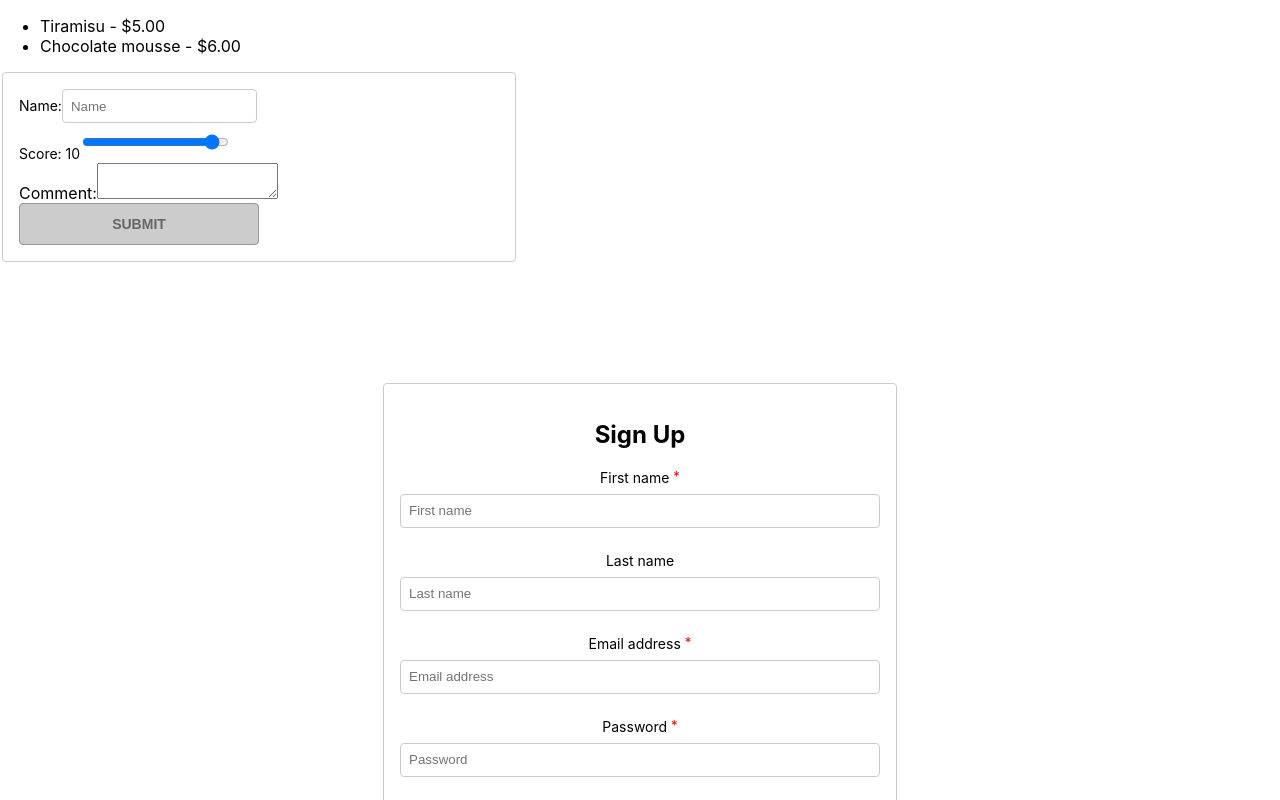
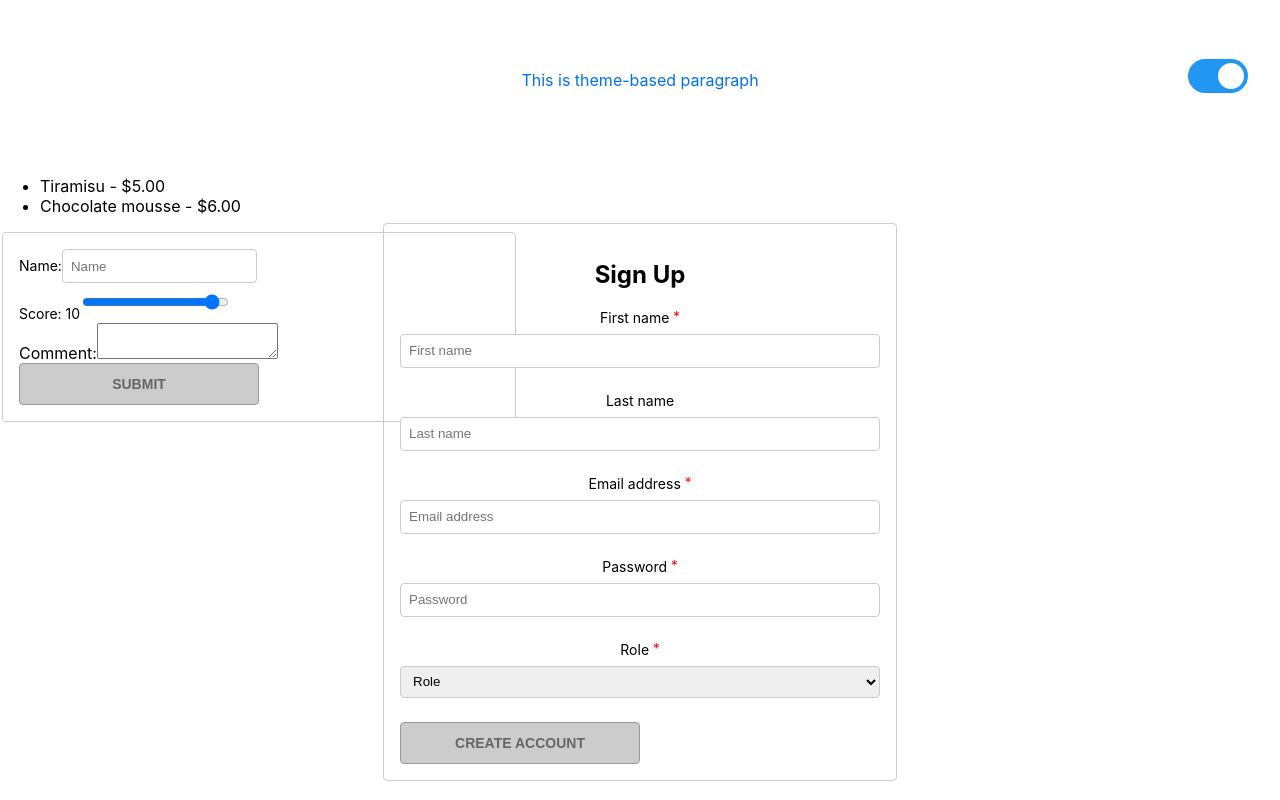
Before and after one commit to yucheuan/MetaCourse, a React (Create React App) app in the folder react-C6/: page / in a window 1280 px wide. Shown: the top 800 px of the page. Built offline with nearby package versions, Linux system fonts and the light colour scheme.

Commit message:
Theme & tokens

```diff
--- a/react-C6/src/App.css
+++ b/react-C6/src/App.css
@@ -40,7 +40,7 @@
 .App {
   display: flex;
   flex: 1;
-  height: 100vh;
+  height: 20vh;
   justify-content: center;
   align-items: center;
 }
@@ -115,3 +115,67 @@ button[disabled] {
   color: #666666;
   cursor: not-allowed;
 }
+
+
+/*Switch CSS code below*/
+.switch {
+    position: absolute;
+    display: inline-block;
+    right: 32px;
+    width: 60px;
+    height: 34px;
+}
+
+/* Hide default HTML checkbox */
+.switch input {
+    opacity: 0;
+    width: 0;
+    height: 0;
+}
+
+/* The slider */
+.slider {
+    position: absolute;
+    cursor: pointer;
+    top: 0;
+    left: 0;
+    right: 0;
+    bottom: 0;
+    background-color: #ccc;
+    -webkit-transition: .4s;
+    transition: .4s;
+}
+
+.slider:before {
+    position: absolute;
+    content: "";
+    height: 26px;
+    width: 26px;
+    left: 4px;
+    bottom: 4px;
+    background-color: white;
+    -webkit-transition: .4s;
+    transition: .4s;
+}
+
+input:checked + .slider {
+    background-color: #2196F3;
+}
+
+input:focus + .slider {
+    box-shadow: 0 0 1px #2196F3;
+}
+
+input:checked + .slider:before {
+    -webkit-transform: translateX(26px);
+    -ms-transform: translateX(26px);
+    transform: translateX(26px);
+}
+
+.slider.round {
+    border-radius: 34px;
+}
+
+.slider.round:before {
+    border-radius: 50%;
+}
--- a/react-C6/src/App.js
+++ b/react-C6/src/App.js
@@ -2,6 +2,9 @@ import logo from './logo.svg';
 import './App.css';
 import Form from './Form';
 import Signup from './Signup';
+import Switch from './Switch';
+import { useTheme } from './ThemeContext';
+import { lightColors, darkColors } from './tokens';
 
 const data = [
   {
@@ -27,6 +30,7 @@ const topDeseserts = data.map(dessert => {
 })
 
 function App() {
+  const { theme } = useTheme();
   const listItems = data.map(dessert => {
     const itemText = `${dessert.title} - ${dessert.price}` //this is in JavaScript env -> use `${ }`
     return <li>{itemText}</li> //this is to render React component -> use { }
@@ -34,6 +38,15 @@ function App() {
 
   return (
     <div>
+      <div
+      className="App"
+      style={{
+        backgroundColor: theme === "light" ? lightColors.background : darkColors.background
+      }}
+      >
+        <Switch />
+        <Paragraph>This is theme-based paragraph</Paragraph>
+      </div>
       <ul>
         {listItems}
       </ul>
@@ -44,3 +57,16 @@ function App() {
 }
 
 export default App;
+
+const Paragraph = ({ children }) => {
+  const { theme } = useTheme();
+  return (
+    <p
+      style={{
+        color: theme === "light" ? lightColors.primary : darkColors.primary,
+      }}
+    >
+      {children}
+    </p>
+  );
+};
--- /dev/null
+++ b/react-C6/src/Switch.js
@@ -0,0 +1,17 @@
+import { useTheme } from "./ThemeContext";
+
+const Switch = () => {
+  const { theme, toggleTheme } = useTheme();
+  return (
+    <label className="switch">
+      <input
+        type="checkbox"
+        checked={theme === "light"}
+        onChange={toggleTheme}
+      />
+      <span className="slider round" />
+    </label>
+  );
+};
+
+export default Switch;
--- a/react-C6/src/ThemeContext.js
+++ b/react-C6/src/ThemeContext.js
@@ -1,3 +1,20 @@
-export const ThemeProvider = ({ children }) => children;
+import { createContext, useContext, useState } from "react";
 
-export const useTheme = () => ({ theme: "light" });
+const ThemeContext = createContext()
+
+export const ThemeProvider = ({ children }) => { //“Render whatever was passed between <ThemeProvider>...</ThemeProvider>”
+    const [theme, setTheme] = useState("light")
+
+    return (
+        <ThemeContext.Provider
+            value={{
+                theme,
+                toggleTheme: () => setTheme(theme === "light" ? "dark" : "light")
+            }}
+        >
+            {children}
+        </ThemeContext.Provider>
+    )
+}
+
+export const useTheme = () => useContext(ThemeContext)
--- a/react-C6/src/index.js
+++ b/react-C6/src/index.js
@@ -3,12 +3,15 @@ import ReactDOM from 'react-dom/client';
 import './index.css';
 import App from './App';
 import reportWebVitals from './reportWebVitals';
+import { ThemeProvider } from './ThemeContext';
 
 const root = ReactDOM.createRoot(document.getElementById('root'));
 root.render(
-  <React.StrictMode>
-    <App />
-  </React.StrictMode>
+  <ThemeProvider>
+    <React.StrictMode>
+      <App />
+    </React.StrictMode>
+  </ThemeProvider>
 );
 
 // If you want to start measuring performance in your app, pass a function
--- /dev/null
+++ b/react-C6/src/tokens/colors.js
@@ -0,0 +1,15 @@
+export const lightColors = {
+  primary: "#0070f3",
+  background: "#ffffff",
+  surface: "#f0f0f0",
+  text: "#111111",
+  muted: "#666666",
+};
+
+export const darkColors = {
+  primary: "#ffffff",
+  background: "#111111",
+  surface: "#1e1e1e",
+  text: "#ffffff",
+  muted: "#999999",
+};
--- /dev/null
+++ b/react-C6/src/tokens/index.js
@@ -0,0 +1,2 @@
+export * from "./colors"
+export * from "./typography"
--- /dev/null
+++ b/react-C6/src/tokens/typography.js
@@ -0,0 +1,14 @@
+export const font = {
+    fontFamily: "'Inter', san-serif",
+    fontSize: {
+        sm: "14px",
+        md: "16px",
+        lg: "20px",
+        xl: "24px",
+    },
+    fontWeight: {
+        regular: 400,
+        medium: 500,
+        bold: 700,
+    },
+}
```
Also changed, not shown: react-C6/src/ThemeSwitch.js (deleted, +0 -85 lines), 1 other file (tests, documents, lock files or other folders).
